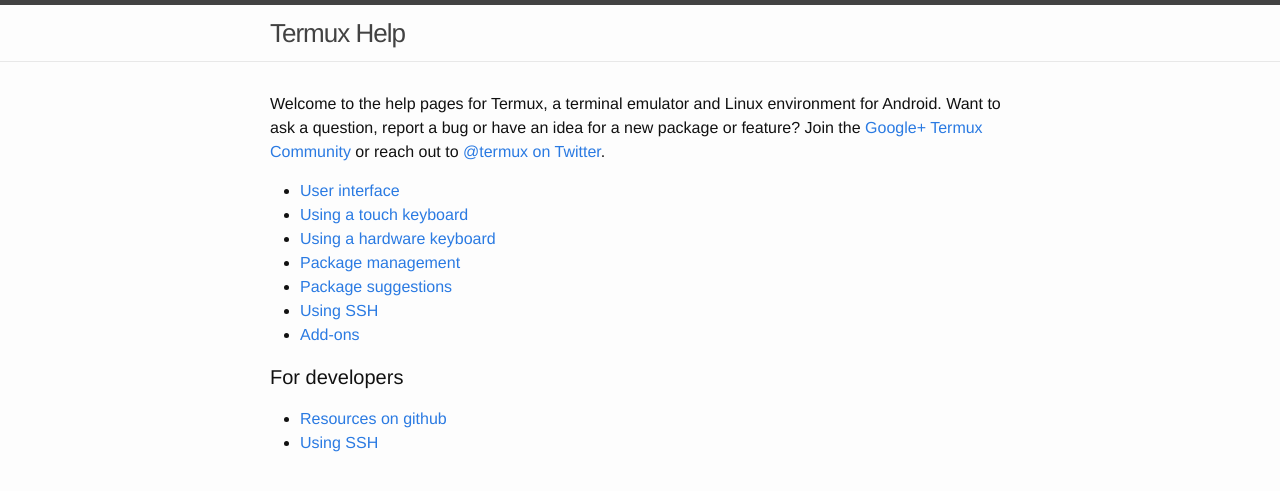
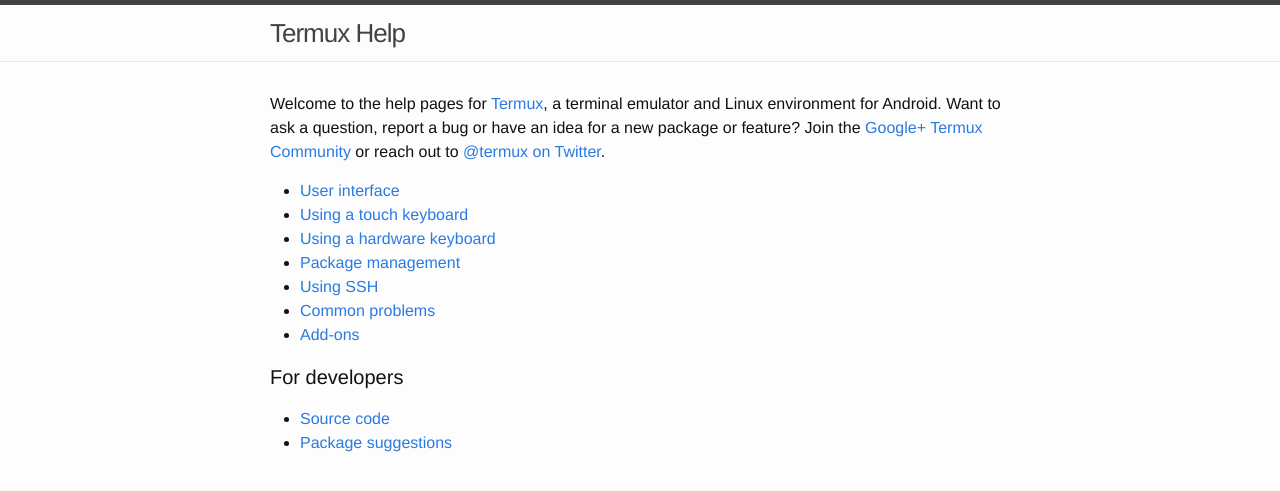
Before and after one commit to termux/termux.github.io, a Jekyll site: the page built from help.md, in a window 1280 px wide. Shown: the top 491 px of the page. Built offline with Jekyll 4.4.1, drawn with Linux system fonts in a browser that asks for light colours.

Commit message:
Some prototyping

```diff
--- a/_includes/header.html
+++ b/_includes/header.html
@@ -1,5 +1,5 @@
 <header class="site-header">
   <div class="wrapper">
-    <a class="site-title" href="{{ site.baseurl }}/">{{ site.title }}</a>
+    <a class="site-title" href="/help.html">{{ site.title }}</a>
   </div>
 </header>
--- a/help.md
+++ b/help.md
@@ -3,19 +3,19 @@
 title: Termux help
 ---
 
-Welcome to the help pages for Termux, a terminal emulator and Linux environment for Android. Want to ask a question, report a bug or have an idea for a new package or feature? Join the [Google+ Termux Community](https://plus.google.com/communities/101692629528551299417) or reach out to [@termux on Twitter](https://twitter.com/termux).
+Welcome to the help pages for [Termux](http://termux.com), a terminal emulator and Linux environment for Android. Want to ask a question, report a bug or have an idea for a new package or feature? Join the [Google+ Termux Community](https://plus.google.com/communities/101692629528551299417) or reach out to [@termux on Twitter](https://twitter.com/termux).
 
 - [User interface](user-interface.html)
 - [Using a touch keyboard](touch-keyboard.html)
 - [Using a hardware keyboard](hardware-keyboard.html)
 - [Package management](package-management.html)
-- [Package suggestions](package-suggestions.html)
 - [Using SSH](ssh.html)
+- [Common problems](common-problems.html)
 - [Add-ons](add-ons.html)
 
 #### For developers
-- [Resources on github](ssh.html)
-- [Using SSH](ssh.html)
+- [Source code](source-code.html)
+- [Package suggestions](package-suggestions.html)
 
 <!--
 <ul>
```
Also changed, not shown: common-problems.md (added, +16 -0 lines), source-code.md (added, +11 -0 lines).
